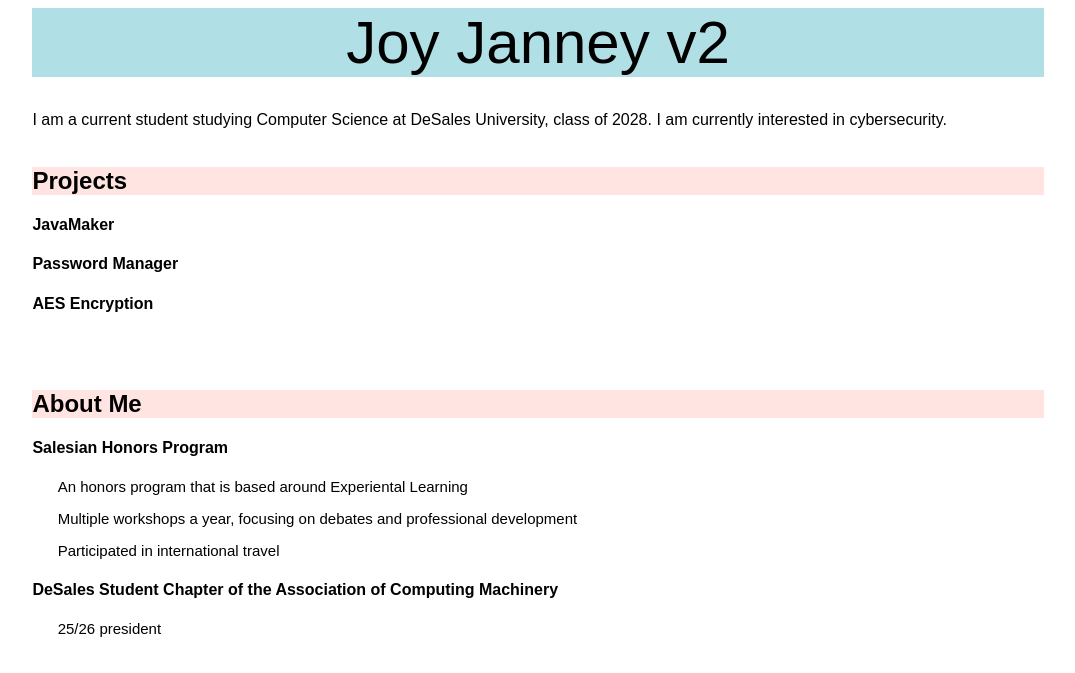
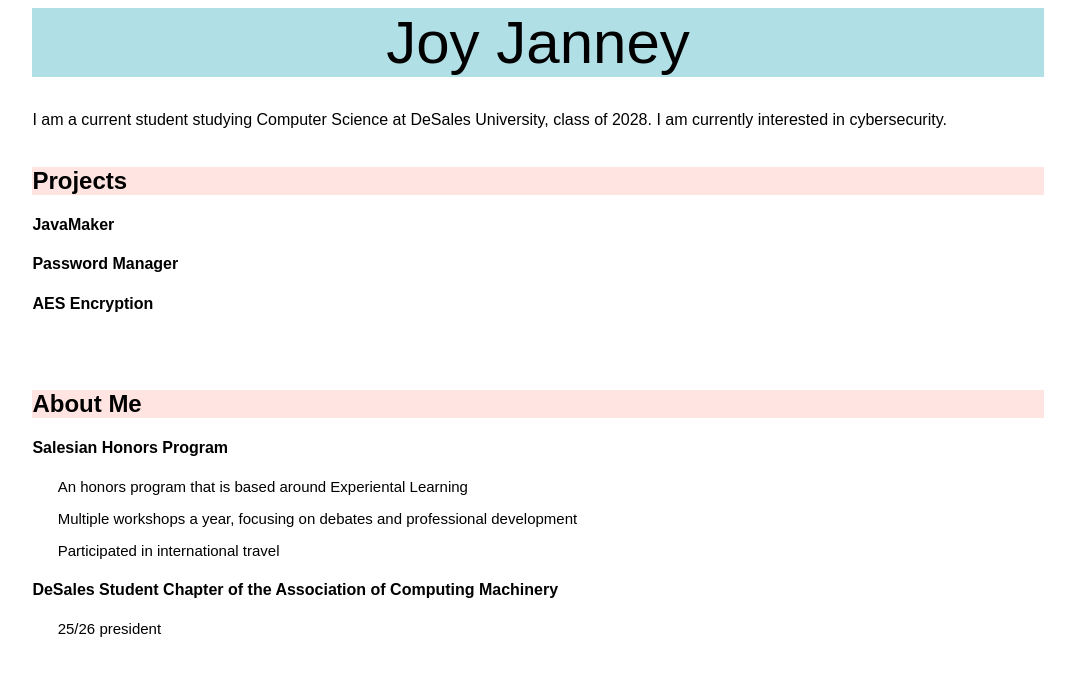
Before and after one commit to janneyj/AboutMe, a plain HTML site: page index.html in a window 1280 px wide. Shown: the whole page, without its empty margins (102-1177 px from the left). Drawn offline with Linux system fonts and the light colour scheme.

Commit message:
Update index.html

```diff
--- a/index.html
+++ b/index.html
@@ -47,7 +47,7 @@
 <body>
 
 <p class = "title">
-	Joy Janney v2
+	Joy Janney
 </p>
 <p>
 <div class = "textBox">
```
